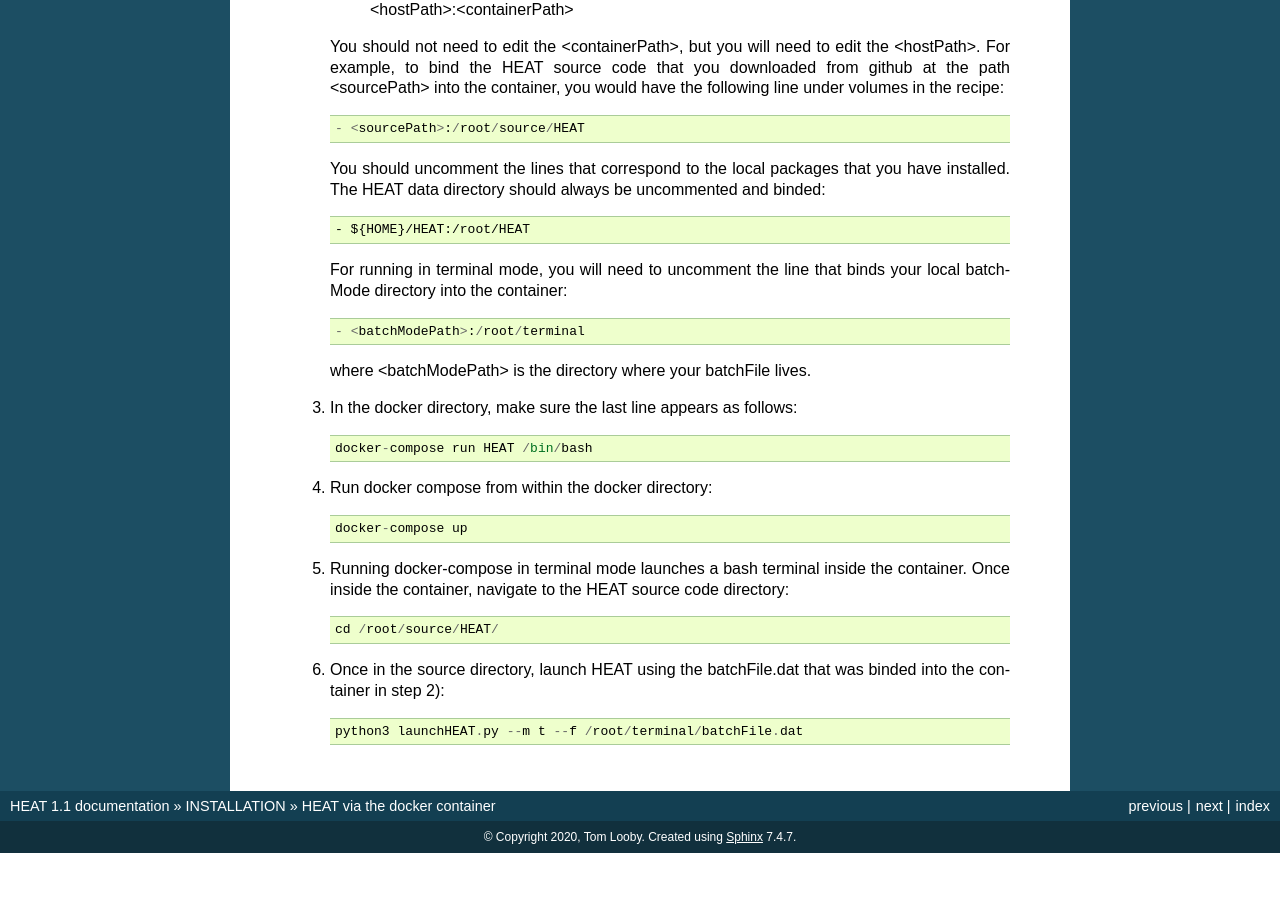
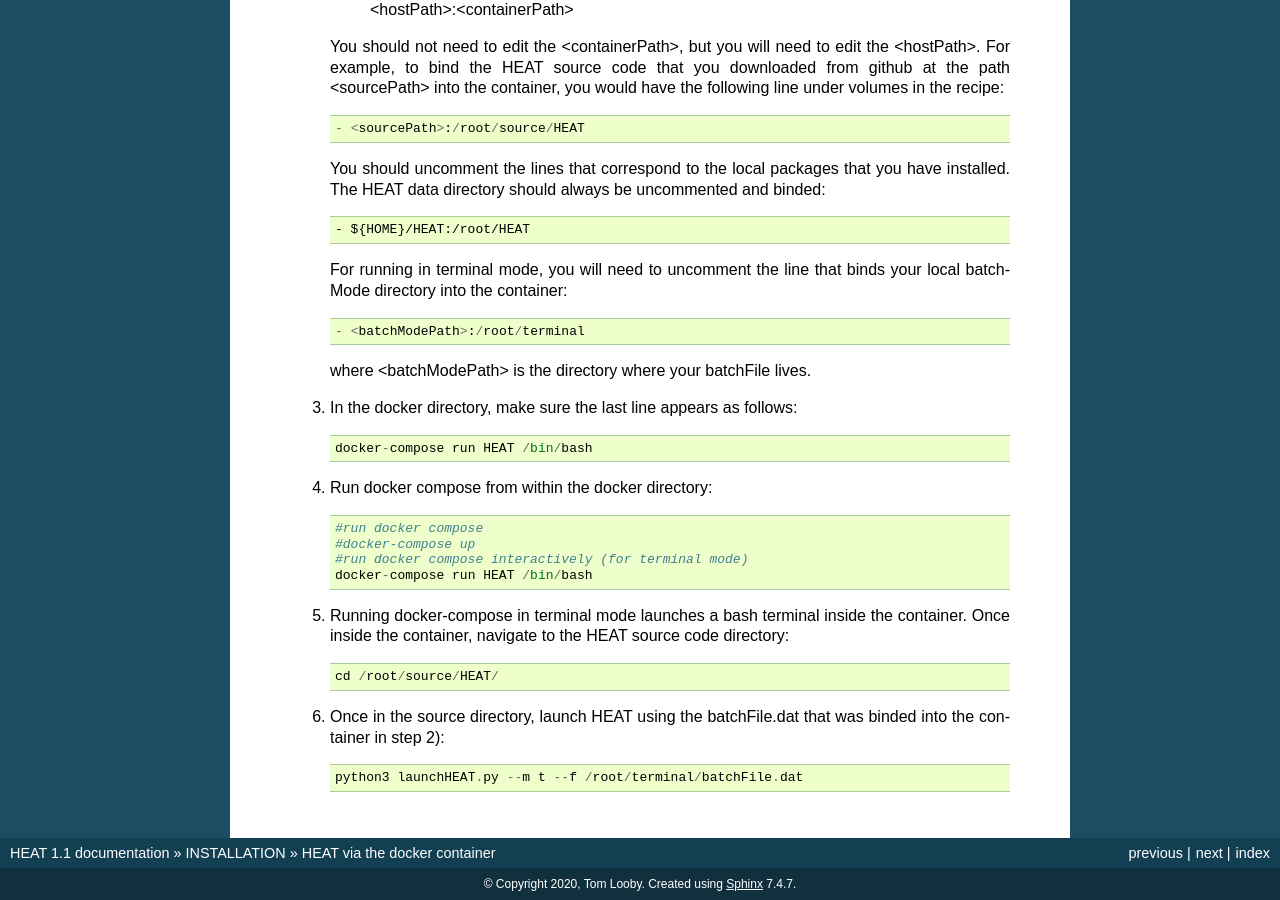
Before and after one commit to plasmapotential/HEAT, a Sphinx documentation site: the page built from docs/source/docker.rst, in a window 1280 px wide and 900 px high, scrolled down 1704 px. Built offline with Sphinx 7.4.7, drawn with Linux system fonts in a browser that asks for light colours; before the commit the page ends 2557 px from its top, so only the background shows below that.

Commit message:
tutorial v2

```diff
--- a/docs/source/docker.rst
+++ b/docs/source/docker.rst
@@ -105,7 +105,10 @@ To start HEAT using the terminal user interface, perform the following steps:
       docker-compose run HEAT /bin/bash
   4) Run docker compose from within the docker directory::
 
-      docker-compose up
+      #run docker compose
+      #docker-compose up
+      #run docker compose interactively (for terminal mode)
+      docker-compose run HEAT /bin/bash
   5) Running docker-compose in terminal mode launches a bash terminal inside the
      container.  Once inside the container, navigate to the HEAT source code
      directory::
```
